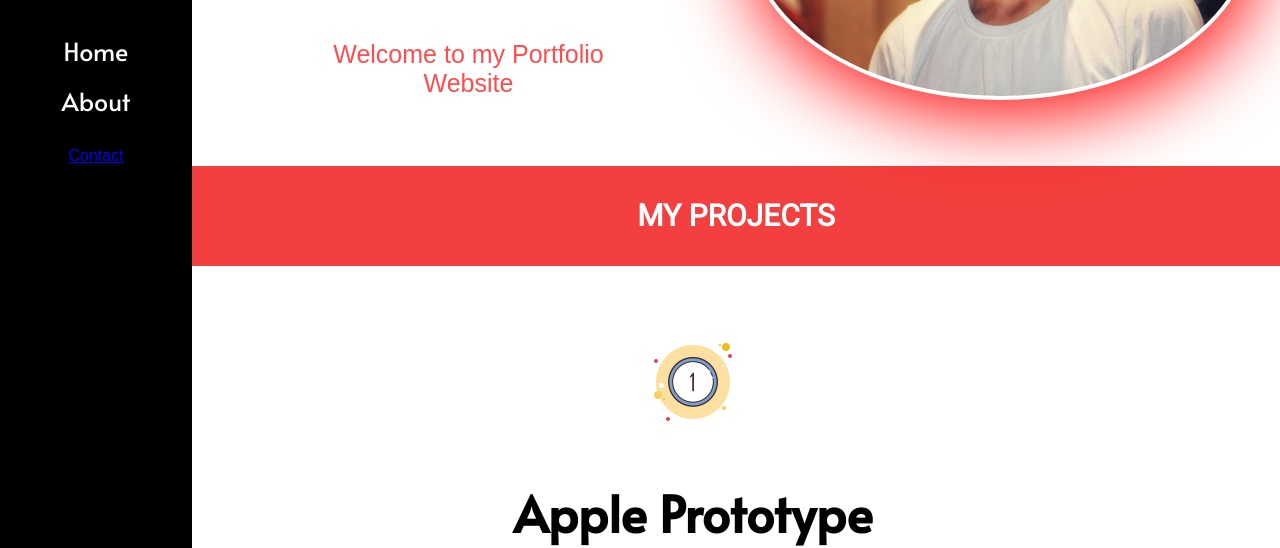
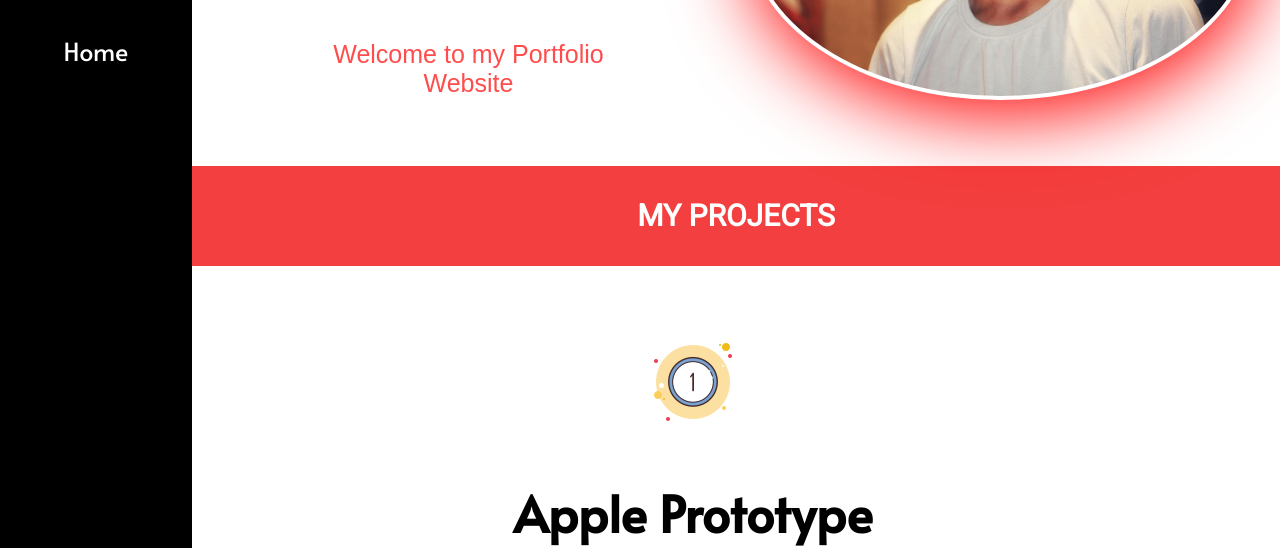
Before and after one commit to i-sparsh-sharma/portfolio, a plain HTML site: page index.html in a window 1280 px wide. Shown: the part 267-815 px from the top of the page. Drawn offline with nearby package versions, Linux system fonts and the light colour scheme; a web font is replaced by a local one.

Commit message:
Update index.html

```diff
--- a/index.html
+++ b/index.html
@@ -37,8 +37,8 @@
     <img src="memoji.jpg" id="avatar" alt="Avatar">
     <h2 class="split">Sparsh Sharma</h3><br><br><br><br><br><br>
       <a href="index.html" class="link">Home</a><br><br>
-      <a href="index.html" class="link">About</a><br><br>
-      <a href="index.html" class="tawk-custom-color tawk-custom-border-color tawk-button tawk-button-circle tawk-button-large">Contact</a>
+<!--       <a href="index.html" class="link">About</a><br><br>
+      <a href="index.html" class="tawk-custom-color tawk-custom-border-color tawk-button tawk-button-circle tawk-button-large">Contact</a> -->
   </div>
 </div>
 
```
